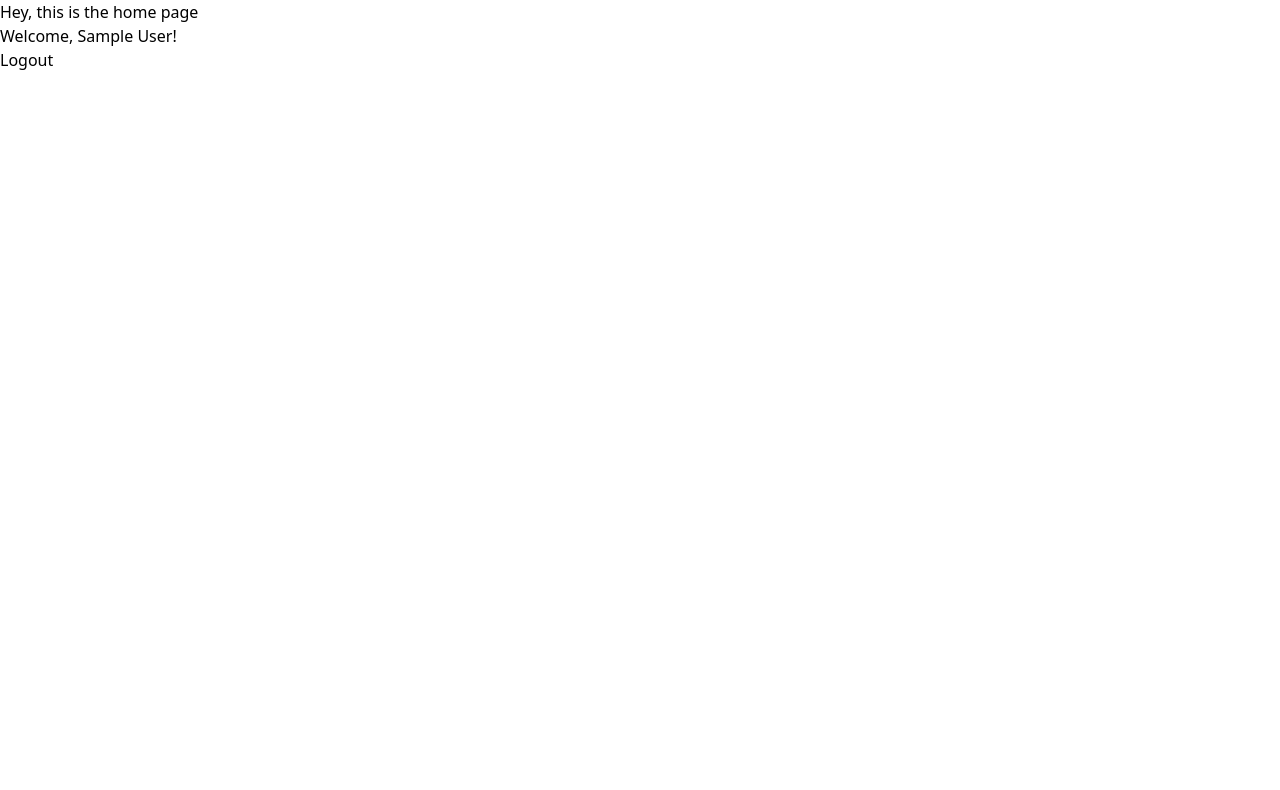
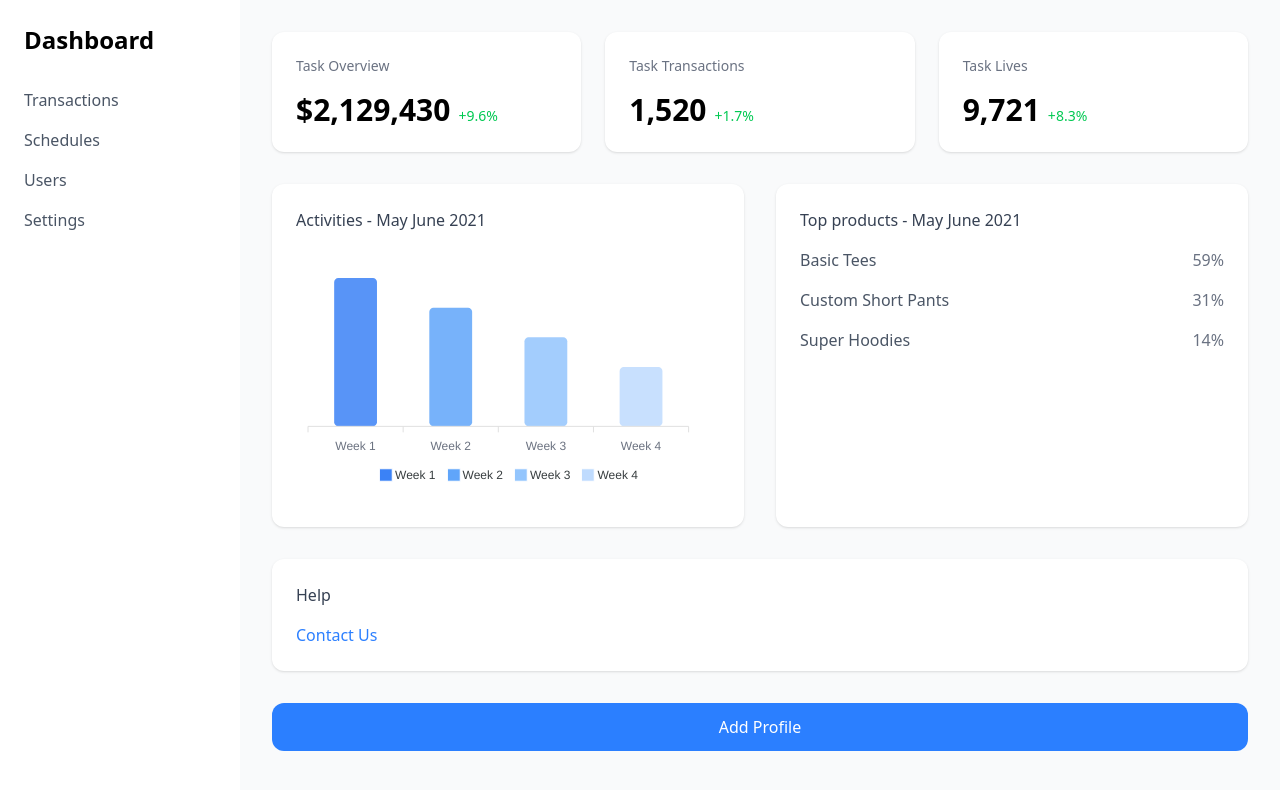
Before and after one commit to khadar-oothuru/EMotorad, a React (Vite) app: page / in a window 1280 px wide. Shown: the top 790 px of the page. Built offline with nearby package versions, Linux system fonts and the light colour scheme; sample sign-in values are in the browser's storage.

Commit message:
Updated backend url

```diff
--- a/package.json
+++ b/package.json
@@ -15,11 +15,13 @@
     "@react-oauth/google": "^0.12.1",
     "@tailwindcss/vite": "^4.0.8",
     "and": "^0.0.3",
+    "apexcharts": "^4.5.0",
     "axios": "^1.7.9",
     "framer-motion": "^12.4.7",
     "jwt-decode": "^4.0.0",
     "lucide-react": "^0.475.0",
     "react": "^19.0.0",
+    "react-apexcharts": "^1.7.0",
     "react-dom": "^19.0.0",
     "react-dotenv": "^0.1.3",
     "react-icons": "^5.5.0",
--- a/src/pages/Home.jsx
+++ b/src/pages/Home.jsx
@@ -1,14 +1,110 @@
 import React from 'react';
-import { useUser } from "../context/UserContext"
+import ReactApexChart from 'react-apexcharts';
+
+const MetricCard = ({ title, value, percentage }) => (
+  <div className="bg-white p-6 rounded-xl shadow-sm">
+    <h3 className="text-gray-500 text-sm font-medium">{title}</h3>
+    <div className="mt-4 flex items-baseline gap-2">
+      <p className="text-3xl font-semibold">{value}</p>
+      <span className="text-green-500 text-sm font-medium">+{percentage}</span>
+    </div>
+  </div>
+);
 
 const Home = () => {
-  const { user, logout } = useUser();
+  const activityChart = {
+    series: [
+      {
+        name: 'Activities',
+        data: [500, 400, 300, 200],
+      },
+    ],
+    options: {
+      chart: {
+        type: 'bar',
+        toolbar: { show: false },
+      },
+      xaxis: {
+        categories: ['Week 1', 'Week 2', 'Week 3', 'Week 4'],
+        labels: { style: { colors: '#6B7280' } },
+      },
+      yaxis: { show: false },
+      grid: { show: false },
+      plotOptions: {
+        bar: {
+          borderRadius: 4,
+          columnWidth: '45%',
+          distributed: true,
+        },
+      },
+      dataLabels: { enabled: false },
+      colors: ['#3B82F6', '#60A5FA', '#93C5FD', '#BFDBFE'],
+    },
+  };
 
   return (
-    <div>
-      <h1>Hey, this is the home page</h1>
-      {user && <p>Welcome, {user.name}!</p>}
-      <button onClick={logout}>Logout</button>
+    <div className="min-h-screen bg-gray-50">
+      <div className="grid grid-cols-[240px_1fr]">
+        {/* Sidebar */}
+        <div className="bg-white h-screen p-6">
+          <h2 className="text-2xl font-bold mb-8">Dashboard</h2>
+          <ul className="space-y-4">
+            {['Transactions', 'Schedules', 'Users', 'Settings'].map((item) => (
+              <li key={item} className="text-gray-600 hover:text-blue-500 cursor-pointer">
+                {item}
+              </li>
+            ))}
+          </ul>
+        </div>
+
+        {/* Main Content */}
+        <div className="p-8">
+          <div className="grid grid-cols-1 md:grid-cols-3 gap-6 mb-8">
+            <MetricCard title="Task Overview" value="$2,129,430" percentage="9.6%" />
+            <MetricCard title="Task Transactions" value="1,520" percentage="1.7%" />
+            <MetricCard title="Task Lives" value="9,721" percentage="8.3%" />
+          </div>
+
+          <div className="grid grid-cols-1 lg:grid-cols-2 gap-8 mb-8">
+            {/* Activity Chart */}
+            <div className="bg-white p-6 rounded-xl shadow-sm">
+              <h3 className="text-gray-700 font-medium mb-4">Activities - May June 2021</h3>
+              <ReactApexChart
+                options={activityChart.options}
+                series={activityChart.series}
+                type="bar"
+                height={240}
+              />
+            </div>
+
+            {/* Top Products */}
+            <div className="bg-white p-6 rounded-xl shadow-sm">
+              <h3 className="text-gray-700 font-medium mb-4">Top products - May June 2021</h3>
+              <div className="space-y-4">
+                {[
+                  { name: 'Basic Tees', percentage: '59%' },
+                  { name: 'Custom Short Pants', percentage: '31%' },
+                  { name: 'Super Hoodies', percentage: '14%' },
+                ].map((product, index) => (
+                  <div key={index} className="flex justify-between items-center">
+                    <span className="text-gray-600">{product.name}</span>
+                    <span className="text-gray-500">{product.percentage}</span>
+                  </div>
+                ))}
+              </div>
+            </div>
+          </div>
+
+          <div className="bg-white p-6 rounded-xl shadow-sm mb-8">
+            <h3 className="text-gray-700 font-medium mb-4">Help</h3>
+            <button className="text-blue-500 hover:text-blue-600">Contact Us</button>
+          </div>
+
+          <button className="w-full bg-blue-500 text-white py-3 rounded-xl hover:bg-blue-600">
+            Add Profile
+          </button>
+        </div>
+      </div>
     </div>
   );
 };
```
Also changed, not shown: src/components/Auth/AuthPage.jsx (+38 -115 lines), 2 other files (tests, documents, lock files or other folders).
